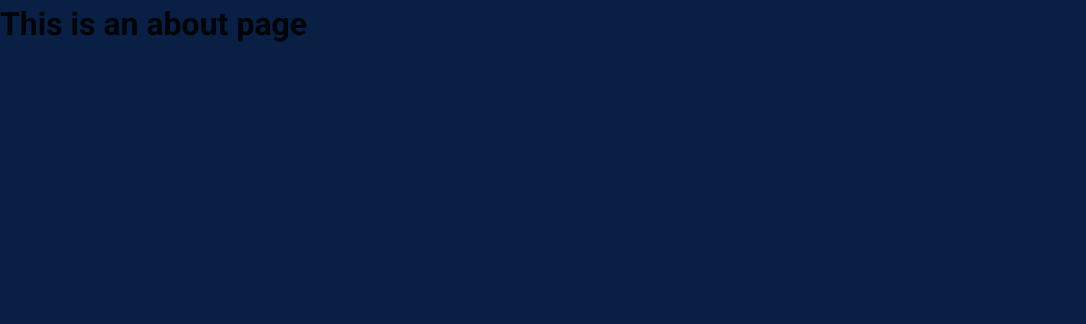
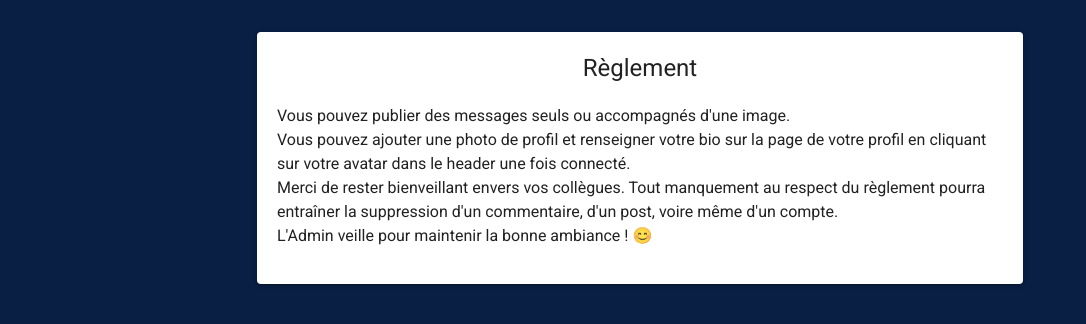
Before and after one commit to cdesurmo64/p7-groupomania, a Vue app in the folder front/: page /about in a window 1280 px wide. Shown: the top 324 px of the page, without its empty margins (0-1086 px from the left). Built offline with nearby package versions, Linux system fonts and the light colour scheme; what vue-cookies, vue-moment would draw is missing.

Commit message:
UPDATE About page : added the app rules

```diff
--- a/front/src/views/About.vue
+++ b/front/src/views/About.vue
@@ -1,5 +1,24 @@
 <template>
   <div class="about">
-    <h1>This is an about page</h1>
+    <v-container>
+      <v-row>
+        <v-col cols="12" offset-md="2" md="8">
+          <v-card class="profile-card mt-5 pb-5">
+            <h1 class="text-h5 pt-5 text-center">Règlement</h1>
+            <p class="subheading font-weight-regular mt-5 mx-5">
+              Vous pouvez publier des messages seuls ou accompagnés d'une image.
+              <br>
+              Vous pouvez ajouter une photo de profil et renseigner votre bio sur la page de votre profil en cliquant sur votre avatar dans le header une fois connecté.
+              <br>
+              Merci de rester bienveillant envers vos collègues. Tout manquement au respect du règlement pourra entraîner
+              la suppression d'un commentaire, d'un post, voire même d'un compte.
+              <br>
+              L'Admin veille pour maintenir la bonne ambiance ! 😊
+              <br>
+            </p>
+          </v-card>
+        </v-col>
+      </v-row>
+    </v-container>
   </div>
 </template>
```
